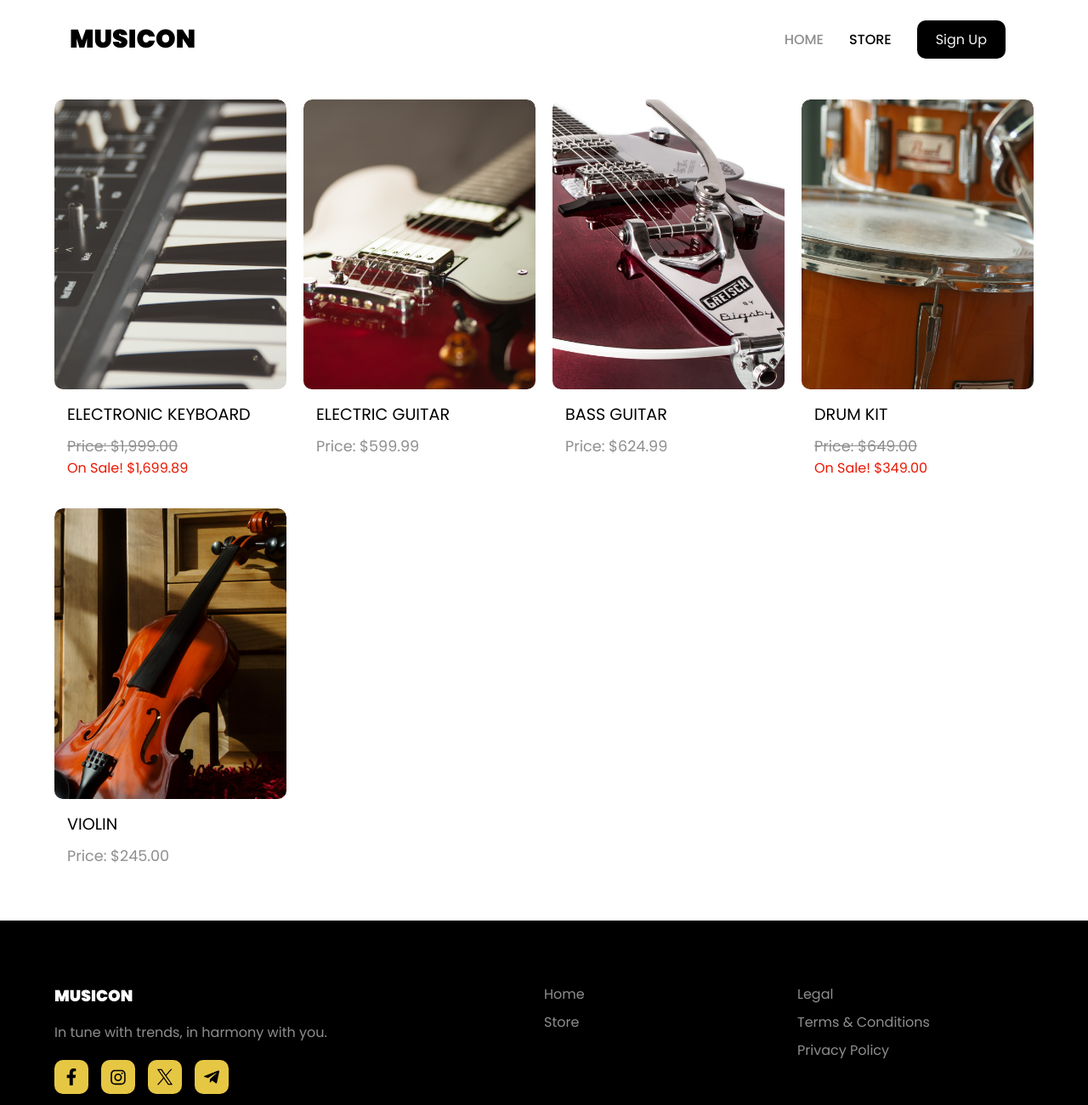
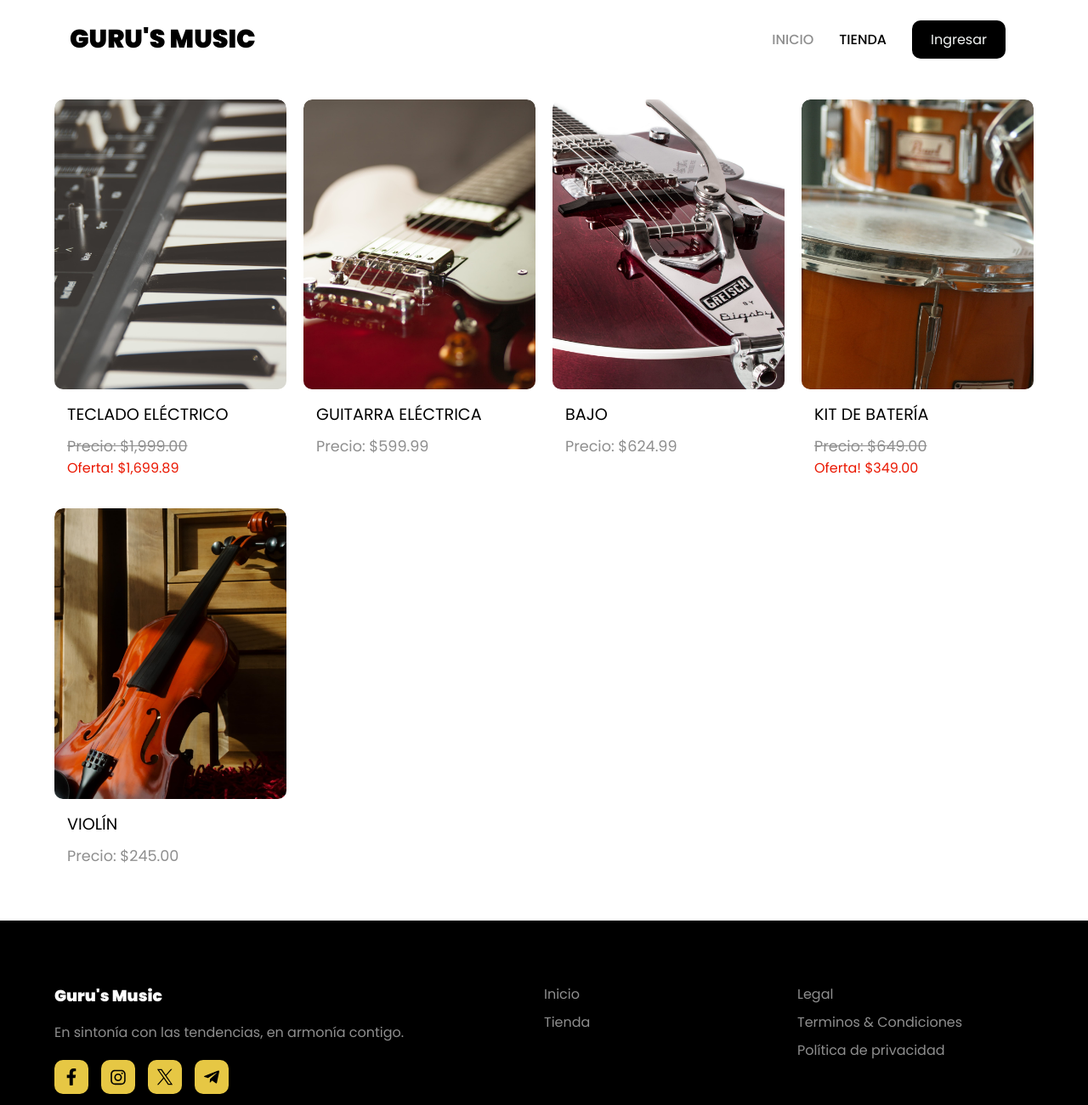
Before and after one commit to SebastianTorres12/Bootstrap-Plantillas, a plain HTML site: page Plantillas - Tarea2/store.html in a window 1280 px wide. Shown: the whole page at 85% size. Drawn offline with nearby package versions, Linux system fonts and the light colour scheme.

Commit message:
Cambios Store

```diff
--- a/Plantillas - Tarea2/js/script.js
+++ b/Plantillas - Tarea2/js/script.js
@@ -1,48 +1,48 @@
 const context = {
-  prefix1: "Let's",
-  mainTitle: "Explore",
-  prefix2: "Unique",
-  subTitle: "Melodies.",
-  buttonText: "Shop Now",
-  imgAlt: "Guitars",
-  body: "Join us in delivering the euphoric vibrations of melodia to the citizens of the world!",
-  text: "Musicon is a budding musical storefront with a mission to share the joy of music. These magnificent auditory tools are designed with musical creators, like you, in mind. Hobbyists, beginners, and experts alike can appreciate the resplendent sounds supplied by each and every instrument we carry. ",
+  prefix1: "",
+  mainTitle: "Exploremos",
+  prefix2: "Melodías",
+  subTitle: "Únicas.",
+  buttonText: "Comprar Ahora",
+  imgAlt: "Guitarras",
+  body: "¡Únase a nosotros para transmitir las vibraciones eufóricas de la melodía a los ciudadanos del mundo!",
+  text: "Guru's Music es una tienda musical en ciernes con la misión de compartir la alegría de la música. Estas magníficas herramientas auditivas están diseñadas pensando en creadores musicales, como usted. Tanto los aficionados como los principiantes y los expertos pueden apreciar los resplandecientes sonidos proporcionados por todos y cada uno de ellos. instrumento que llevamos.",
   instruments: [
     {
       image: "assets/electronic-keyboard.jpg",
-      name: "Electronic Keyboard",
+      name: "Teclado eléctrico",
       description:
-        "A piano welcomed to the 21th century. Pianists celebrate the compact form factor and the diversity of synthesized rhythms all in one masterful musical machine.",
+      "Un piano bienvenido al siglo XXI. Los pianistas celebran el factor de forma compacto y la diversidad de ritmos sintetizados, todo en una máquina musical magistral",
       price: "$1,999.00",
       sale: "$1,699.89",
     },
     {
       image: "assets/electric-guitar.jpg",
-      name: "Electric Guitar",
+      name: "Guitarra Eléctrica",
       description:
-        "Join the legends of the '50s and '60s when the marriage of guitar and electricity created the most influential instrument of a generation. Note: picks sold separately.",
+      "Únete a las leyendas de los años 50 y 60, cuando la unión de la guitarra y la electricidad creó el instrumento más influyente de una generación. Nota: las púas se venden por separado",
       price: "$599.99",
     },
     {
       image: "assets/bass-guitar.jpg",
-      name: "Bass Guitar",
+      name: "Bajo",
       description:
-        "Experience the embodiment of funkadelic frequencies that is the bass guitar. Let the deep low notes of the bass guitar resonate with heartbeats everywhere.",
+      "Experimente las frecuencias funk del bajo. Deje que las notas graves y profundas del bajo resuenan con los latidos del corazón en todas partes",
       price: "$624.99",
     },
     {
       image: "assets/drum-kit.jpg",
-      name: "Drum Kit",
+      name: "Kit de batería",
       description:
-        'Ever thought, "one instrument isn\'t enough?" Find an answer in the drum kit. Coordinate a collections of drums and cymbals to dictate the rhythm of musical masterpiece.',
+        '¿Alguna vez has pensado: "un instrumento no es suficiente?" Encuentra una respuesta en este set de batería. Coordina una colección de tambores y platillos para dictar el ritmo de una obra maestra musical.',
       price: "$649.00",
       sale: "$349.00",
     },
     {
       image: "assets/violin.jpg",
-      name: "Violin",
+      name: "Violín",
       description:
-        "A versatile instrument that is suited for any and all occasions. Those wearing tuxedos can strum together a classic. Others who prefer overalls can call it a fiddle and play some folk songs.",
+        "Un instrumento versátil que se adapta a todas y cada una de las ocasiones.",
       price: "$245.00",
     },
   ],
--- a/Plantillas - Tarea2/store.html
+++ b/Plantillas - Tarea2/store.html
@@ -6,7 +6,7 @@
     <meta http-equiv="X-UA-Compatible" content="ie=edge" />
     <meta name="theme-color" content="#000000" />
     <link rel="icon" href="favicon.ico" type="image/x-icon" />
-    <title>Musicon</title>
+    <title>Guru's Music</title>
     <!-- FONTS -->
     <link rel="preconnect" href="https://fonts.googleapis.com" />
     <link rel="preconnect" href="https://fonts.gstatic.com" crossorigin />
@@ -32,10 +32,10 @@
             <h2 class="name">{{this.name}}</h2>
             <p class="description">{{this.description}}</p>
             {{#if sale}}
-              <p class="price"><del>Price: {{this.price}}</del></p>
-              <p class="sale">On Sale! {{this.sale}}</p>
+              <p class="price"><del>Precio: {{this.price}}</del></p>
+              <p class="sale">Oferta! {{this.sale}}</p>
             {{else}}
-              <p class="price">Price: {{this.price}}</p>
+              <p class="price">Precio: {{this.price}}</p>
             {{/if}}
           </section>
         </article>
@@ -46,12 +46,12 @@
   <body>
     <header>
       <div class="container header-container">
-        <h1 class="branding">Musicon</h1>
+        <h1 class="branding">Guru's Music</h1>
         <nav class="desktop-navbar">
           <ul>
-            <li><a href="index.html">Home</a></li>
-            <li id="current"><a href="store.html">Store</a></li>
-            <li><a href="#" class="btn-black">Sign Up</a></li>
+            <li><a href="index.html">Inicio</a></li>
+            <li id="current"><a href="store.html">Tienda</a></li>
+            <li><a href="#" class="btn-black">Ingresar</a></li>
           </ul>
         </nav>
         <div class="burger" onclick="toggleNavbar()">
@@ -61,9 +61,9 @@
         </div>
         <nav class="mobile-navbar">
           <ul>
-            <li><a href="index.html">Home</a></li>
-            <li><a href="store.html">Store</a></li>
-            <li><a href="#" class="btn-black">Sign Up</a></li>
+            <li><a href="index.html">Inicio</a></li>
+            <li><a href="store.html">Tienda</a></li>
+            <li><a href="#" class="btn-black">Ingresar</a></li>
           </ul>
         </nav>
       </div>
@@ -79,8 +79,8 @@
     <footer>
       <div class="container footer-container">
         <div class="footer-section">
-          <h3>MUSICON</h3>
-          <p class="footer-slogan">In tune with trends, in harmony with you.</p>
+          <h3>Guru's Music</h3>
+          <p class="footer-slogan">En sintonía con las tendencias, en armonía contigo.</p>
           <div class="footer-social">
             <a href="#">
               <svg width="20" height="20" xmlns="http://www.w3.org/2000/svg">
@@ -107,16 +107,16 @@
 
         <div class="footer-section">
           <ul>
-            <li><a href="index.html">Home</a></li>
-            <li><a href="#">Store</a></li>
+            <li><a href="index.html">Inicio</a></li>
+            <li><a href="#">Tienda</a></li>
           </ul>
         </div>
 
         <div class="footer-section">
           <ul>
             <li><a href="#">Legal</a></li>
-            <li><a href="#">Terms & Conditions</a></li>
-            <li><a href="#">Privacy Policy</a></li>
+            <li><a href="#">Terminos & Condiciones</a></li>
+            <li><a href="#">Política de privacidad</a></li>
           </ul>
         </div>
       </div>
```
